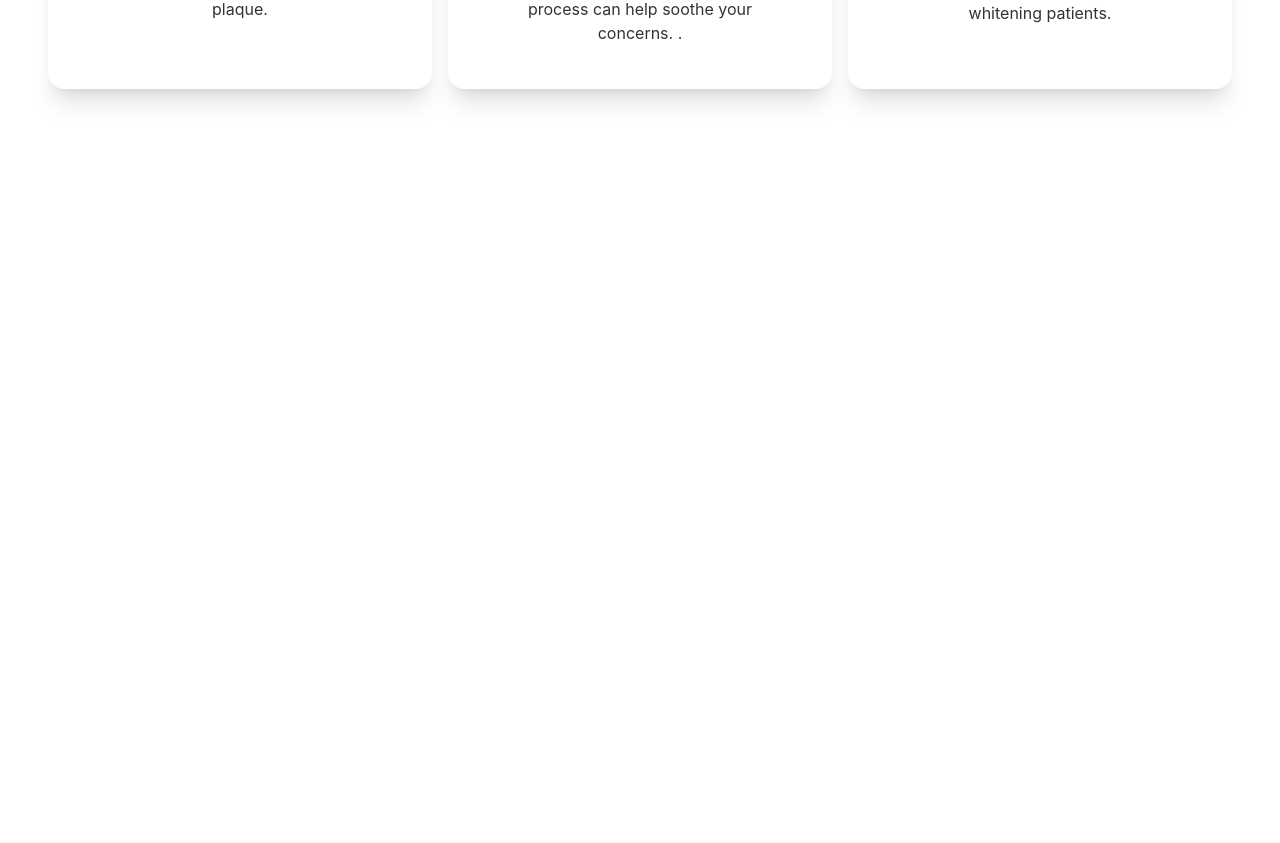
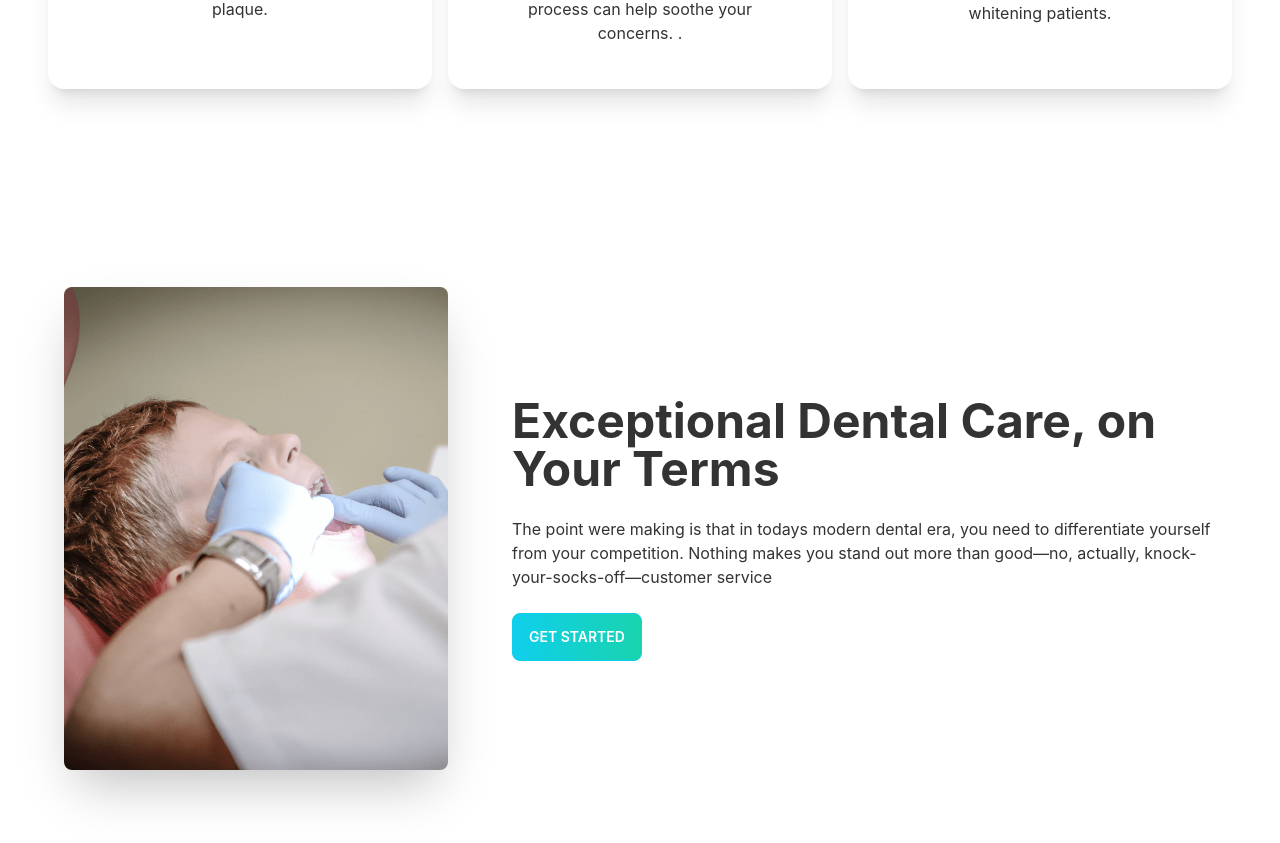
Before and after one commit to akjilani120/doctor-portal-main-client, a React (Create React App) app: page / in a window 1280 px wide. Shown: the part 1286-2129 px from the top of the page. Before the commit the page ends 1415 px from the top, so only its background shows below. Built offline with nearby package versions, Linux system fonts and the light colour scheme.

Commit message:
exception care component added

```diff
--- /dev/null
+++ b/src/Pages/Home/ExceptionCare/ExceptionCare.js
@@ -0,0 +1,20 @@
+import React from 'react';
+import treatment from '../../asset/images/treatment.png'
+const ExceptionCare = () => {
+    return (
+        <section className='px-12'>
+            <div class="hero min-h-screen  text-left">
+                <div class="hero-content flex-col lg:flex-row">
+                    <img src={treatment} class="max-w-sm rounded-lg shadow-2xl" />
+                    <div className='pl-12'>
+                        <h1 class="text-5xl font-bold ">Exceptional Dental Care, on Your Terms</h1>
+                        <p class="py-6">The point were making is that in todays modern dental era, you need to differentiate yourself from your competition. Nothing makes you stand out more than good—no, actually, knock-your-socks-off—customer service</p>
+                        <button class="btn btn-primary text-white bg-gradient-to-r from-primary to-secondary">Get Started</button>
+                    </div>
+                </div>
+            </div>
+        </section>
+    );
+};
+
+export default ExceptionCare;
--- a/src/Pages/Home/Home.js
+++ b/src/Pages/Home/Home.js
@@ -1,4 +1,5 @@
 import React from 'react';
+import ExceptionCare from './ExceptionCare/ExceptionCare';
 import HomeContact from './HomeContact/HomeContact';
 import HomeHeader from './HomeHeader/HomeHeader';
 import HomeService from './HomeService/HomeService';
@@ -9,6 +10,7 @@ const Home = () => {
            <HomeHeader></HomeHeader>
            <HomeContact></HomeContact>
            <HomeService></HomeService>
+           <ExceptionCare></ExceptionCare>
         </div>
     );
 };
--- a/src/Pages/Home/HomeService/OurService.js
+++ /dev/null
@@ -1,12 +0,0 @@
-import React from 'react';
-
-const OurService = ({service}) => {
-    console.log(service)
-    return (
-        <div>
-
-        </div>
-    );
-};
-
-export default OurService;
--- a/src/Pages/Home/HomeService/Service.js
+++ /dev/null
@@ -1,13 +0,0 @@
-import React from 'react';
-
-const Service = ({Service}) => {
-    const { title, name}  = Service
-    console.log(Service)
-    return (
-        <div>
-
-        </div>
-    );
-};
-
-export default Service;
```
